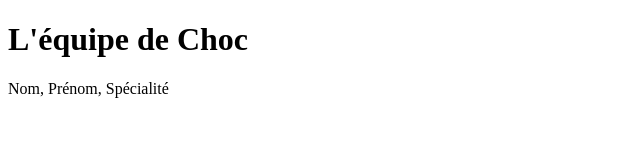
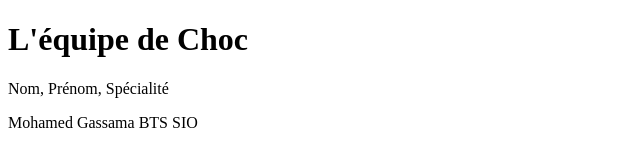
Before and after one commit to mohamed93320/tp-groupe-bts, a plain HTML site: page index.html in a window 1280 px wide. Shown: the whole page, without its empty margins (0-640 px from the left). Drawn offline with Linux system fonts and the light colour scheme.

Commit message:
Ajout du profil A

```diff
--- a/index.html
+++ b/index.html
@@ -8,5 +8,6 @@
 <body>
     <h1>L'équipe de Choc</h1>
     <p>Nom, Prénom, Spécialité</p>
+    <p>Mohamed Gassama BTS SIO</p>
 </body>
 </html>
```
